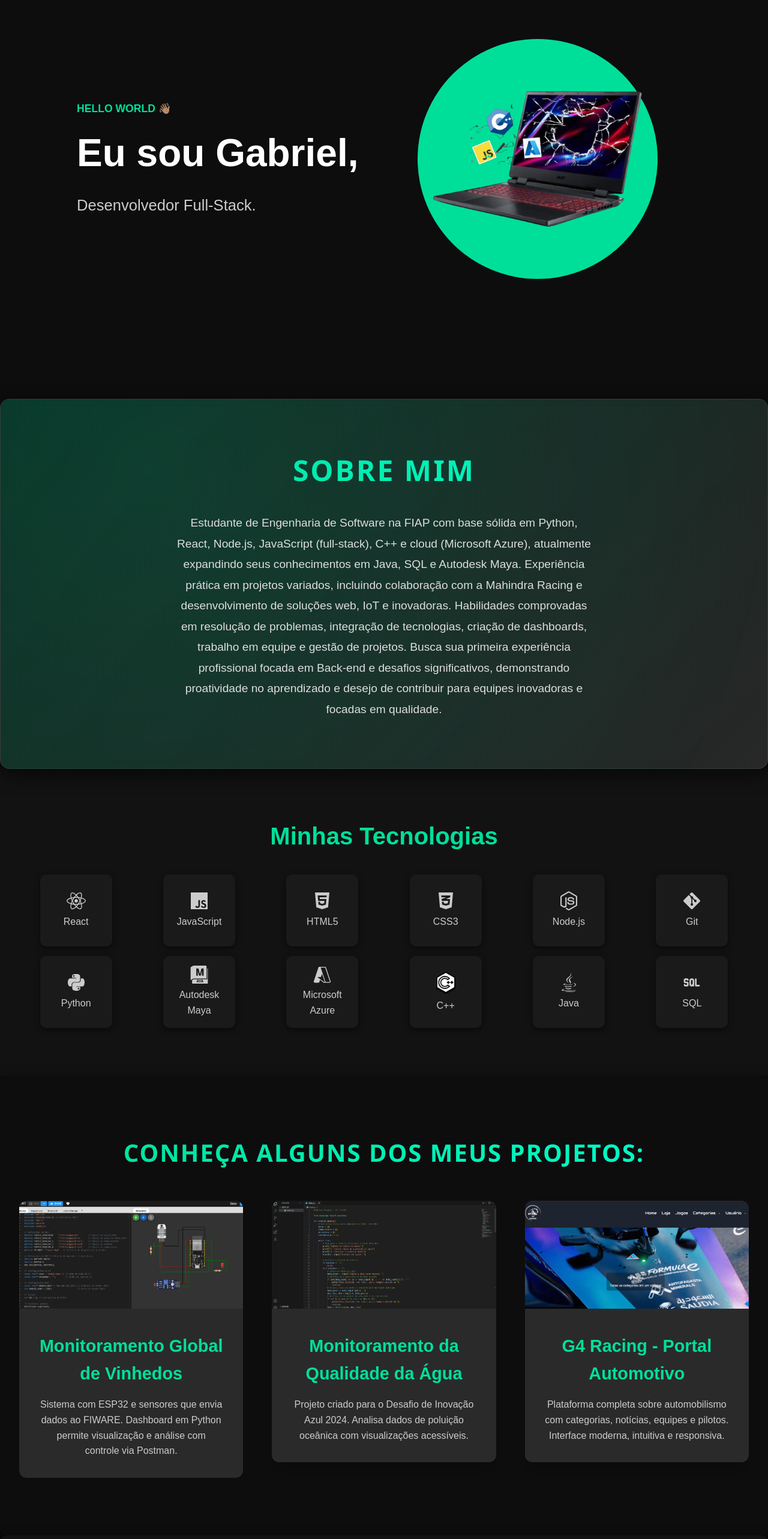
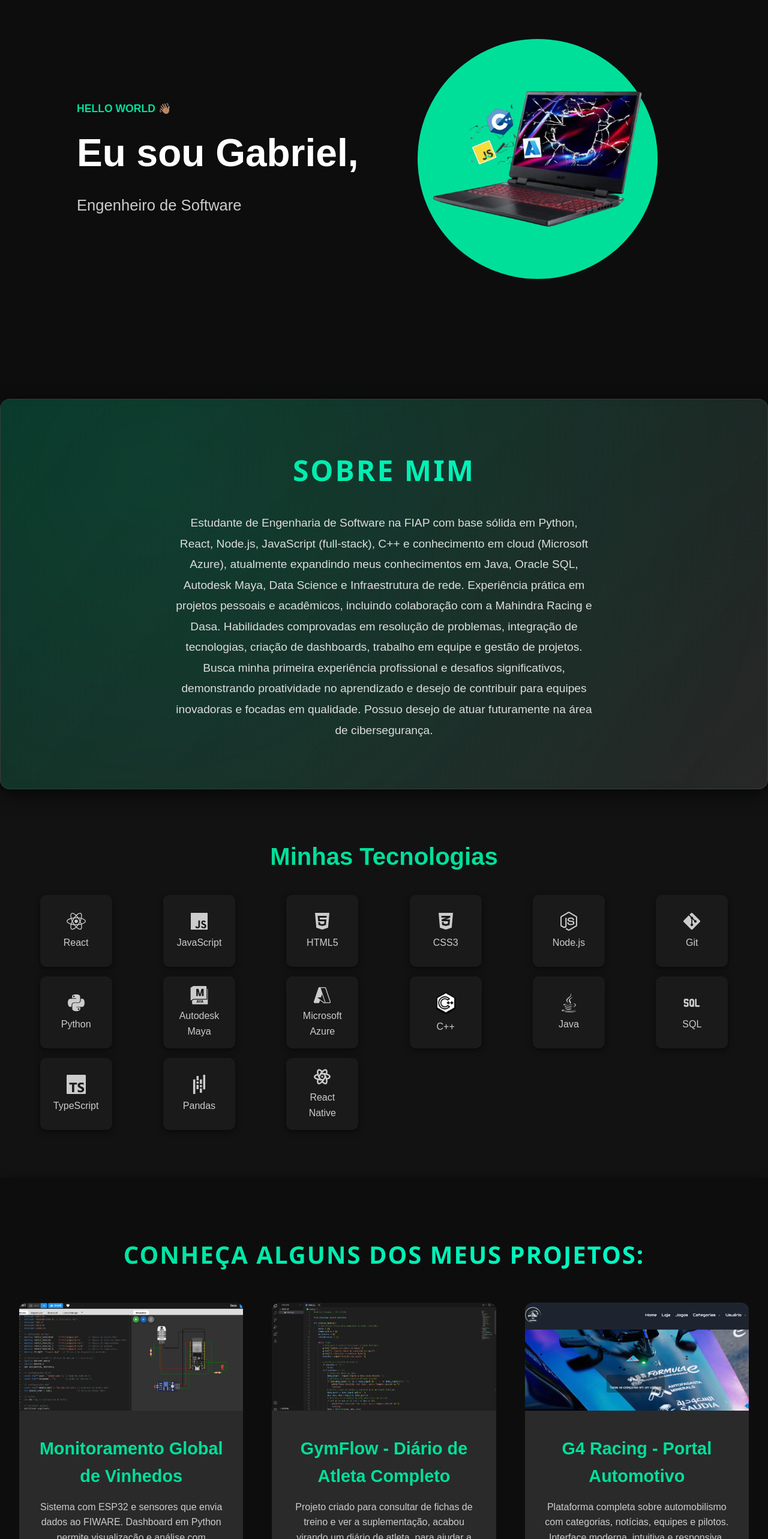
Before and after one commit to gvqsilva/Portfolio, a React (Vite) app: page / in a window 1280 px wide. Shown: the part 234-2800 px from the top of the page at 60% size. Built offline with nearby package versions, Linux system fonts and the light colour scheme.

Commit message:
atualizando infos

```diff
--- a/src/components/About.jsx
+++ b/src/components/About.jsx
@@ -103,7 +103,7 @@ function About() {
       <AboutSection id="sobre">
         <Heading>Sobre Mim</Heading>
         <Text>
-        Estudante de Engenharia de Software na FIAP com base sólida em Python, React, Node.js, JavaScript (full-stack), C++ e cloud (Microsoft Azure), atualmente expandindo seus conhecimentos em Java, SQL e Autodesk Maya. Experiência prática em projetos variados, incluindo colaboração com a Mahindra Racing e desenvolvimento de soluções web, IoT e inovadoras. Habilidades comprovadas em resolução de problemas, integração de tecnologias, criação de dashboards, trabalho em equipe e gestão de projetos. Busca sua primeira experiência profissional focada em Back-end e desafios significativos, demonstrando proatividade no aprendizado e desejo de contribuir para equipes inovadoras e focadas em qualidade.
+        Estudante de Engenharia de Software na FIAP com base sólida em Python, React, Node.js, JavaScript (full-stack), C++ e conhecimento em cloud (Microsoft Azure), atualmente expandindo meus conhecimentos em Java, Oracle SQL, Autodesk Maya, Data Science e Infraestrutura de rede. Experiência prática em projetos pessoais e acadêmicos, incluindo colaboração com a Mahindra Racing e Dasa. Habilidades comprovadas em resolução de problemas, integração de tecnologias, criação de dashboards, trabalho em equipe e gestão de projetos. Busca minha primeira experiência profissional e desafios significativos, demonstrando proatividade no aprendizado e desejo de contribuir para equipes inovadoras e focadas em qualidade. Possuo desejo de atuar futuramente na área de cibersegurança.
         </Text>
       </AboutSection>
   );
--- a/src/components/Hero.jsx
+++ b/src/components/Hero.jsx
@@ -107,7 +107,7 @@ function Hero() {
       <TextArea>
         <Hello>HELLO WORLD 👋🏽</Hello>
         <Title>Eu sou Gabriel,</Title>
-        <SubTitle>Desenvolvedor Full-Stack.</SubTitle>
+        <SubTitle>Engenheiro de Software</SubTitle>
       </TextArea>
 
       <ImageArea>
--- a/src/components/Projects.jsx
+++ b/src/components/Projects.jsx
@@ -141,12 +141,12 @@ function Projects() {
           </Card>
         </CardLink>
 
-        <CardLink href="https://github.com/gvqsilva/GS-Python" target="_blank" rel="noopener noreferrer">
+        <CardLink href="https://github.com/gvqsilva/GymFlow" target="_blank" rel="noopener noreferrer">
           <Card>
             <ProjectImage src="/projeto2.png" alt="Qualidade da Água" />
             <CardContent>
-              <ProjectTitle>Monitoramento da Qualidade da Água</ProjectTitle>
-              <ProjectDesc>Projeto criado para o Desafio de Inovação Azul 2024. Analisa dados de poluição oceânica com visualizações acessíveis.</ProjectDesc>
+              <ProjectTitle>GymFlow - Diário de Atleta Completo</ProjectTitle>
+              <ProjectDesc>Projeto criado para consultar de fichas de treino e ver a suplementação, acabou virando um diário de atleta, para ajudar a monitorar atividades esportivas.</ProjectDesc>
             </CardContent>
             <Overlay><GithubIcon /></Overlay>
           </Card>
--- a/src/components/Skills.jsx
+++ b/src/components/Skills.jsx
@@ -1,9 +1,9 @@
 import React from 'react';
 import styled from 'styled-components';
-import { FaReact, FaJs, FaHtml5, FaCss3Alt, FaNodeJs, FaGitAlt, FaPython, FaJava } from 'react-icons/fa';
-import { SiAutodeskmaya } from "react-icons/si";
+import { FaReact, FaJs, FaHtml5, FaCss3Alt, FaNodeJs, FaGitAlt, FaPython, FaJava} from 'react-icons/fa';
+import { SiAutodeskmaya, SiTypescript, SiPandas } from "react-icons/si";
 import { VscAzure } from "react-icons/vsc";
-import { TbSql } from "react-icons/tb";
+import { TbSql, TbBrandReactNative } from "react-icons/tb";
 import CplusImg from '/cplus.png';
 
 const SkillsSection = styled.section`
@@ -90,6 +90,10 @@ function Skills() {
         <SkillCard><img src={CplusImg} alt="C++" />C++</SkillCard>
         <SkillCard><FaJava />Java</SkillCard>
         <SkillCard><TbSql />SQL</SkillCard>
+        <SkillCard><SiTypescript />TypeScript</SkillCard>
+        <SkillCard><SiPandas />Pandas</SkillCard>
+        <SkillCard><TbBrandReactNative />React Native</SkillCard>
+
       </SkillsGrid>
     </SkillsSection>
   );
```
